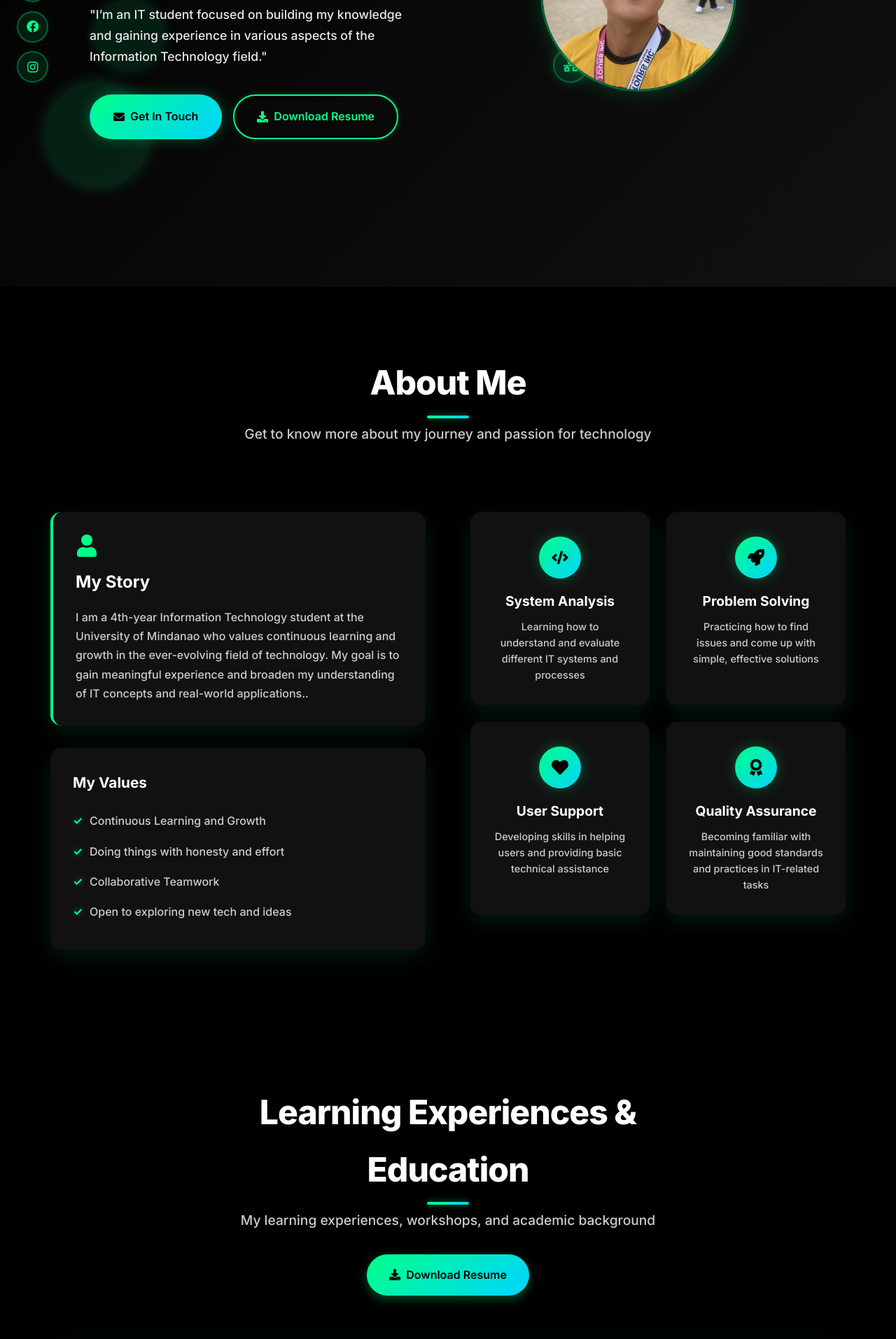
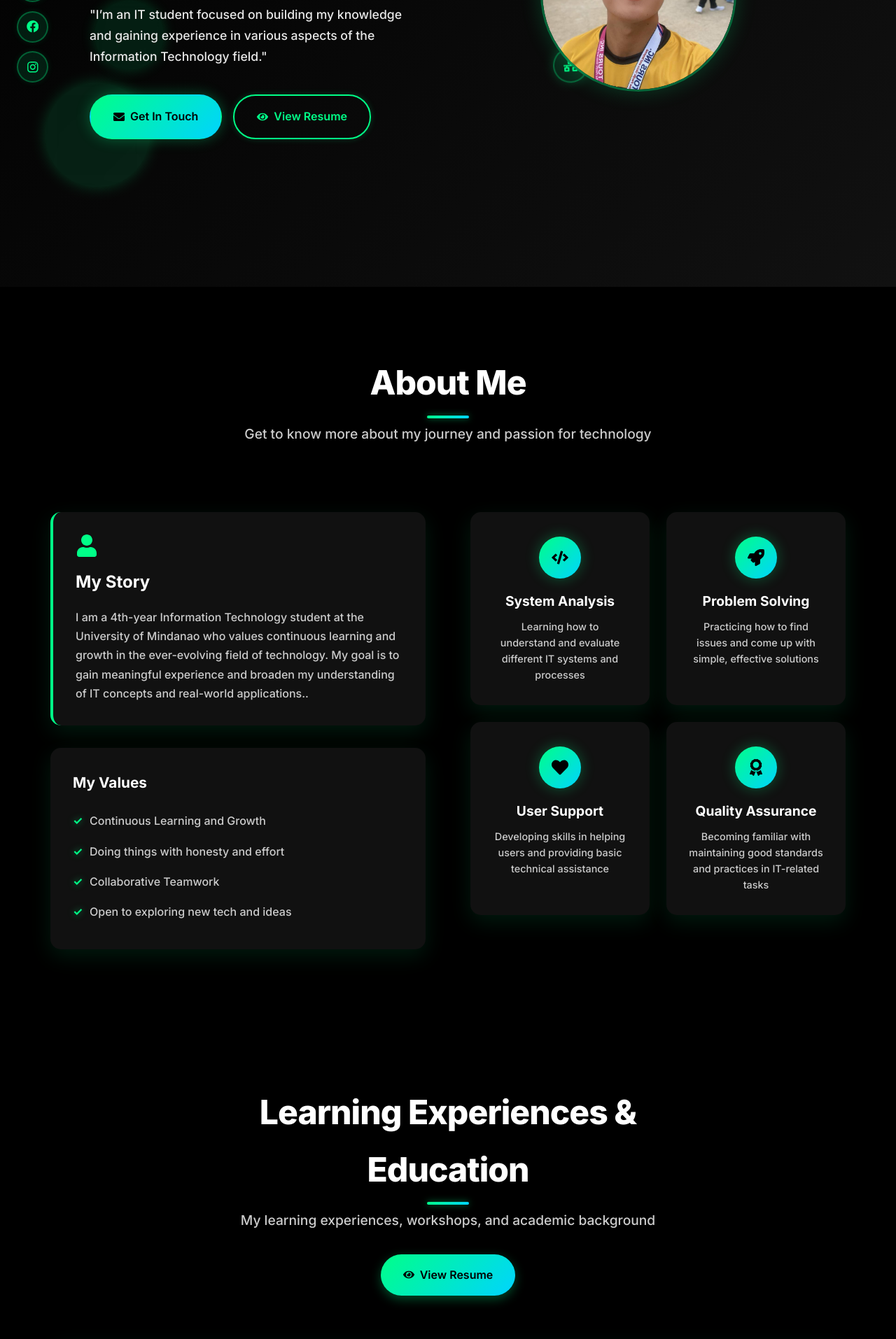
Before and after one commit to Epky/my-porfolio-, a React (Create React App) app: page / in a window 1280 px wide. Shown: the part 460-2374 px from the top of the page at 70% size. Built offline with nearby package versions, Linux system fonts and the light colour scheme.

Commit message:
changing the download resume to view resume

```diff
--- a/src/components/Experience.js
+++ b/src/components/Experience.js
@@ -1,6 +1,6 @@
 import React from 'react';
 import { motion } from 'framer-motion';
-import { FaBriefcase, FaCalendarAlt, FaMapMarkerAlt, FaExternalLinkAlt, FaDownload } from 'react-icons/fa';
+import { FaBriefcase, FaCalendarAlt, FaMapMarkerAlt, FaExternalLinkAlt, FaEye } from 'react-icons/fa';
 import './Experience.css';
 
 const Experience = () => {
@@ -87,14 +87,15 @@ const Experience = () => {
               My learning experiences, workshops, and academic background
             </p>
             <motion.a
-              href="/images/resume/Edsel.pdf"
+              href="https://epky.github.io/resume/"
               className="download-resume-btn"
               whileHover={{ scale: 1.05 }}
               whileTap={{ scale: 0.95 }}
-              download
+              target="_blank"
+              rel="noopener noreferrer"
             >
-              <FaDownload />
-              Download Resume
+              <FaEye />
+              View Resume
             </motion.a>
           </motion.div>
 
--- a/src/components/Hero.js
+++ b/src/components/Hero.js
@@ -1,6 +1,6 @@
 import React from 'react';
 import { motion } from 'framer-motion';
-import { FaGithub, FaLinkedin, FaFacebook, FaEnvelope, FaDownload, FaServer, FaNetworkWired, FaInstagram } from 'react-icons/fa';
+import { FaGithub, FaLinkedin, FaFacebook, FaEnvelope, FaEye, FaServer, FaNetworkWired, FaInstagram } from 'react-icons/fa';
 import './Hero.css';
 import './SocialIcons.css';
 
@@ -104,14 +104,15 @@ const Hero = () => {
               </motion.a>
 
               <motion.a
-                href="/images/resume/Edsel.pdf"
+                href="https://epky.github.io/resume/"
                 className="btn btn-secondary"
                 whileHover={{ scale: 1.05 }}
                 whileTap={{ scale: 0.95 }}
-                download
+                target="_blank"
+                rel="noopener noreferrer"
               >
-                <FaDownload />
-                Download Resume
+                <FaEye />
+                View Resume
               </motion.a>
             </motion.div>
 
```
